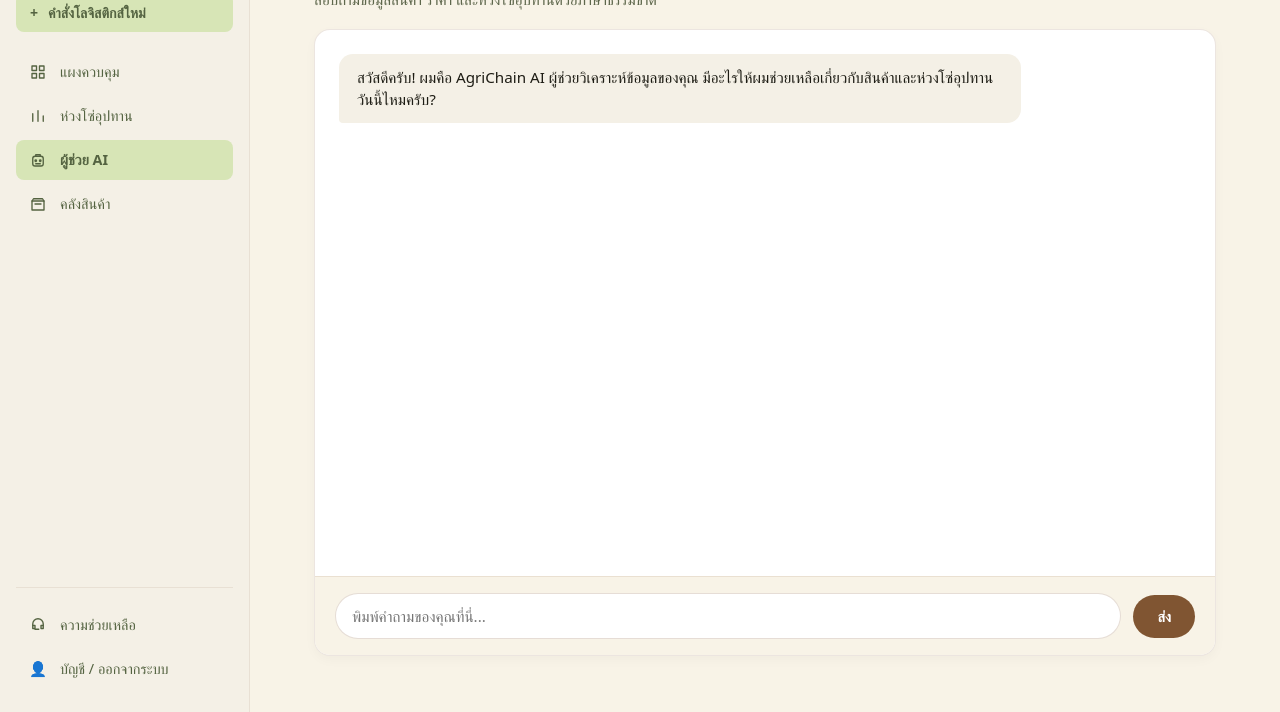
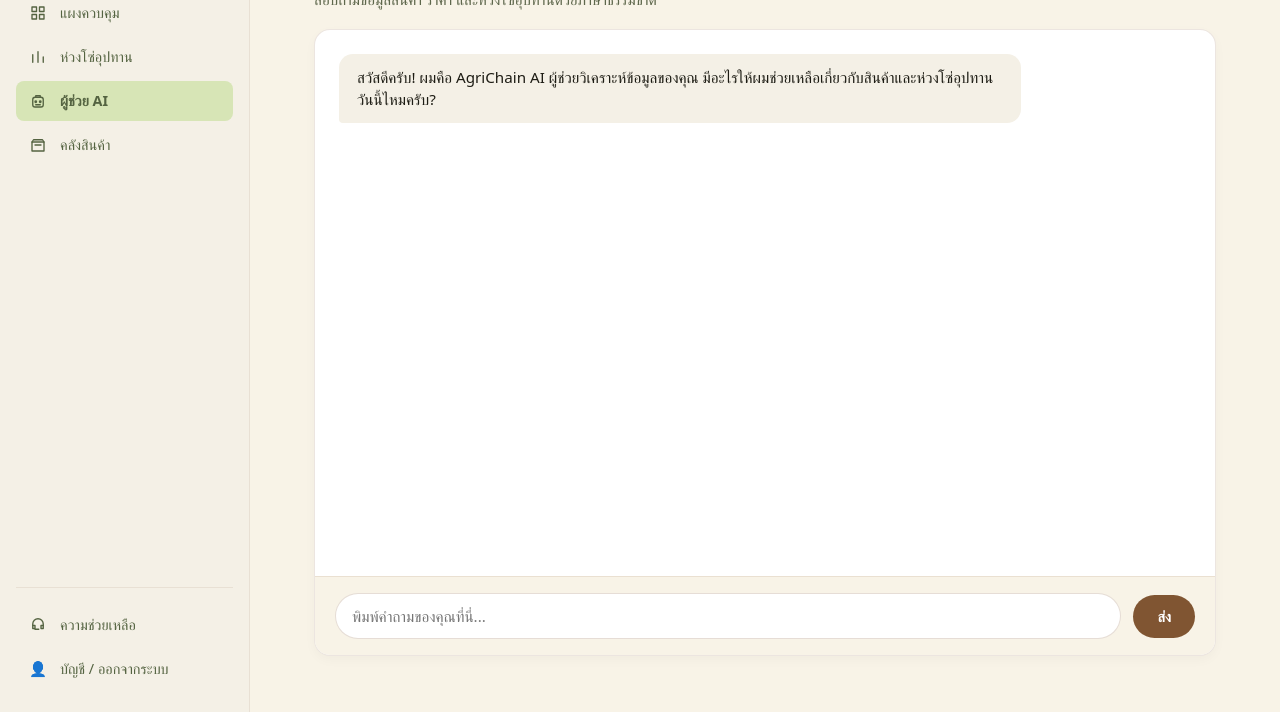
Before and after one commit to paldee/CLOUD, a website: page public/agent.html in a window 1280 px wide. Shown: the part 88-800 px from the top of the page. Drawn offline with Linux system fonts and the light colour scheme.

Commit message:
Add files via upload

```diff
--- a/public/agent.html
+++ b/public/agent.html
@@ -323,9 +323,6 @@
                     </svg>
                     <div class="brand-title">AgriChain<span>การดำเนินงานทั่วโลก</span></div>
                 </div>
-                <button class="btn-new-order">
-                    <span>+</span><span class="label" data-i18n="newOrder">คำสั่งโลจิสติกส์ใหม่</span>
-                </button>
                 <ul class="nav-menu">
                     <li class="nav-item"><a href="#">
                         <span class="nav-icon"><svg viewBox="0 0 24 24"><path d="M4 4h6v6H4zM14 4h6v6h-6zM4 14h6v6H4zM14 14h6v6h-6z"/></svg></span>
```
